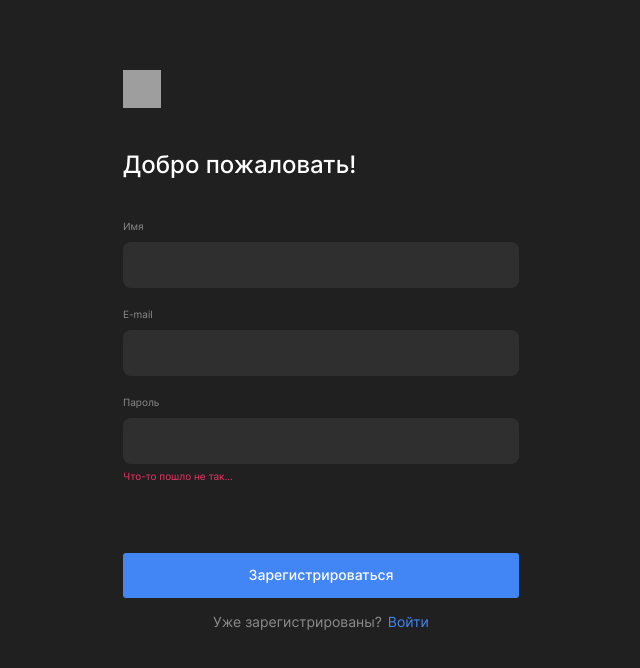
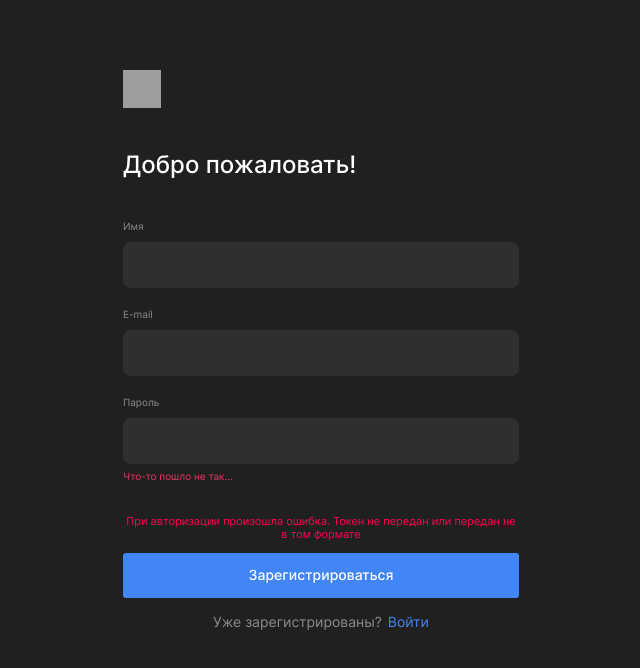
Before and after one commit to pstkachuk/movies-explorer-frontend, a React (Create React App) app: page /signup in a window 1280 px wide. Shown: the top 668 px of the page, without its empty margins (319-959 px from the left). Built offline with nearby package versions, Linux system fonts and the light colour scheme; grey boxes are pictures that could not be loaded.

Commit message:
сверстать Error

```diff
--- /dev/null
+++ b/src/components/Error/Error.css
@@ -0,0 +1,19 @@
+.error {
+  font-style: normal;
+  font-weight: 400;
+  font-size: 11px;
+  line-height: 1.2;
+  color: #FF004C;
+  text-align: center;
+  display: none;
+  position: absolute;
+  top: 295px;
+}
+
+.error_profile {
+  top: 256px;
+}
+
+.error_show {
+  display: block;
+}
--- /dev/null
+++ b/src/components/Error/Error.js
@@ -0,0 +1,14 @@
+import './Error.css';
+import { useLocation } from 'react-router-dom';
+
+function Error() {
+  const location = useLocation();
+
+  return (
+    <div className={`error ${ location.pathname === "/profile" && "error_profile"} error_show`}>
+      При авторизации произошла ошибка. Токен не передан или передан не в том формате
+    </div>
+  )
+}
+
+export default Error;
--- a/src/components/Login/Login.css
+++ b/src/components/Login/Login.css
@@ -28,6 +28,7 @@
   display: flex;
   flex-direction: column;
   width: 100%;
+  position: relative;
 }
 
 .login__label-text {
--- a/src/components/Login/Login.js
+++ b/src/components/Login/Login.js
@@ -1,6 +1,7 @@
 import './Login.css';
 import logo from '../../images/logo.svg';
 import { Link } from 'react-router-dom';
+import Error from '../Error/Error';
 
 function Login() {
   return (
@@ -40,6 +41,8 @@ function Login() {
           <span className="login__error login__error_hide">Что-то пошло не так...</span>
         </label>
 
+        <Error />
+
         <button
           className="login__submit-button "
           type="submit"
--- a/src/components/Profile/Profile.css
+++ b/src/components/Profile/Profile.css
@@ -20,6 +20,7 @@
   align-items: center;
   width: 410px;
   margin-top: 105px;
+  position: relative;
 }
 
 .profile__label {
--- a/src/components/Profile/Profile.js
+++ b/src/components/Profile/Profile.js
@@ -1,4 +1,5 @@
 import './Profile.css';
+import Error from '../Error/Error';
 
 function Profile() {
 
@@ -14,6 +15,7 @@ function Profile() {
           <span className="profile__text">E-mail</span>
           <input className="profile__input" placeholder="pochta@yandex.ru"></input>
         </label>
+        <Error />
         <button className="profile__button">Редактировать</button>
         <button className="profile__button profile__button-logout">Выйти из аккаунта</button>
       </form>
--- a/src/components/Register/Register.css
+++ b/src/components/Register/Register.css
@@ -28,6 +28,7 @@
   display: flex;
   flex-direction: column;
   width: 100%;
+  position: relative;
 }
 
 .register__label-text {
--- a/src/components/Register/Register.js
+++ b/src/components/Register/Register.js
@@ -1,6 +1,7 @@
 import './Register.css';
 import logo from '../../images/logo.svg';
 import { Link } from 'react-router-dom';
+import Error from '../Error/Error';
 
 function Register() {
   return (
@@ -56,6 +57,8 @@ function Register() {
           <span className="register__error">Что-то пошло не так...</span>
         </label>
 
+        <Error />
+
         <button
           className="register__submit-button "
           type="submit"
```
